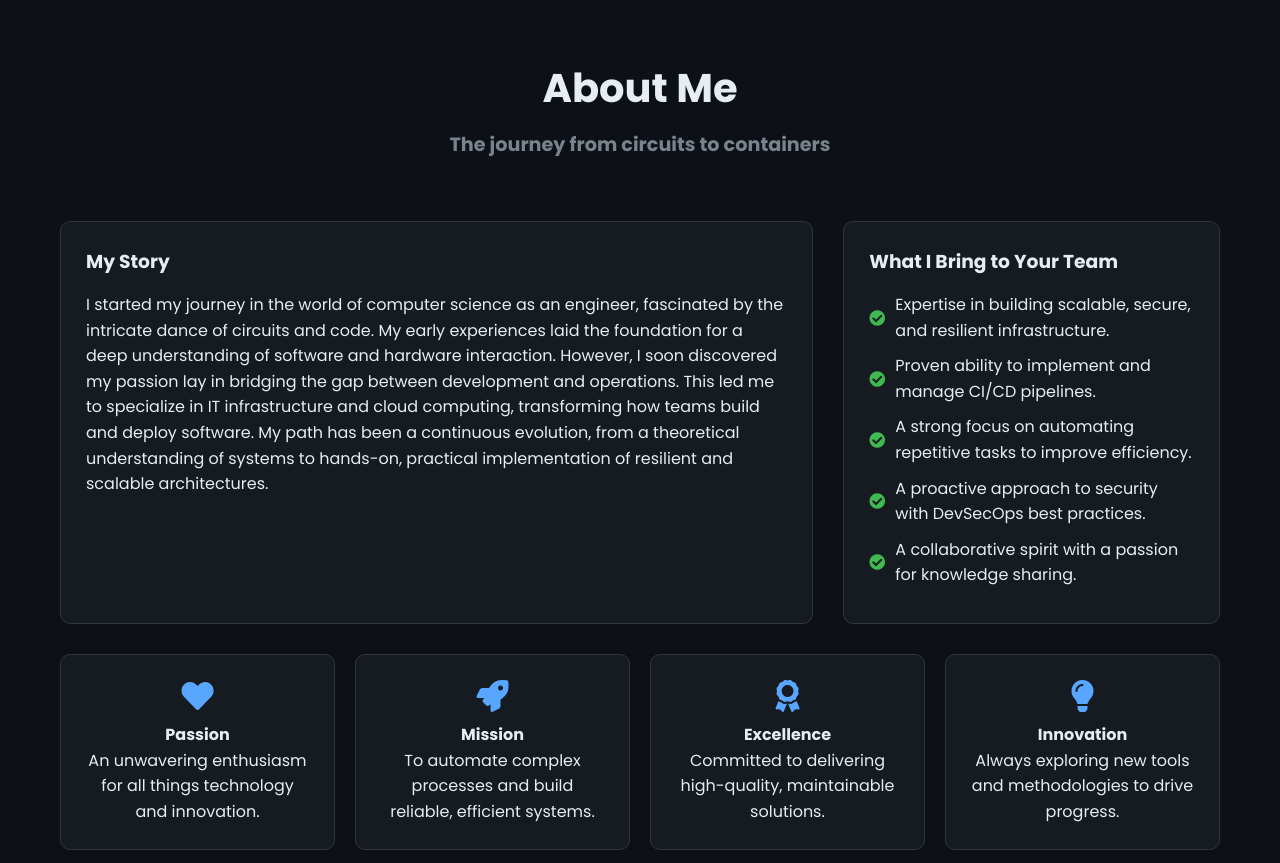
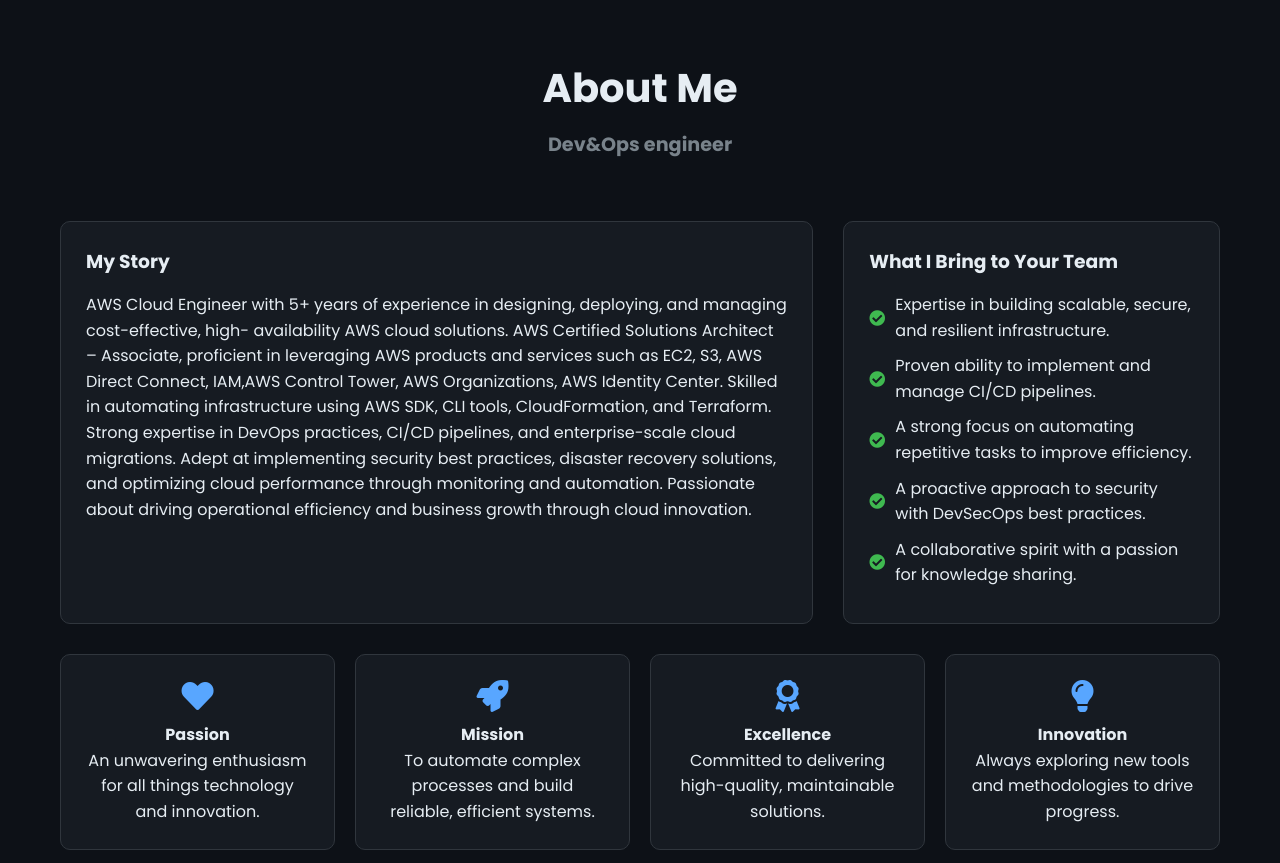
Before and after one commit to Manojvar/Portfolio, a plain HTML site: page index.html in a window 1280 px wide. Shown: the part 980-1843 px from the top of the page. Drawn offline with Linux system fonts and the light colour scheme.

Commit message:
Update index.html

```diff
--- a/index.html
+++ b/index.html
@@ -396,7 +396,7 @@
         <div class="container">
             <div class="hero-content">
                 <span class="badge">Available for DevOps Opportunities</span>
-                <h1>Med Aymen Chakroun</h1>
+                <h1>Manoj Varma Samanthapudi</h1>
                 <h2>Computer Science Engineer, <br> IT Infrastructure & Cloud Computing Specialist</h2>
                 <p>DevOps Engineer who automates the complex, secures the critical, and scales what matters</p>
                 <div class="skills-tags">
@@ -444,11 +444,18 @@
         <section class="about-section">
             <div class="container">
                 <h2 class="section-title">About Me</h2>
-                <h3 class="section-subtitle">The journey from circuits to containers</h3>
+                <h3 class="section-subtitle">Dev&Ops engineer</h3>
                 <div class="about-grid">
                     <div class="my-story-card card">
                         <h3>My Story</h3>
-                        <p>I started my journey in the world of computer science as an engineer, fascinated by the intricate dance of circuits and code. My early experiences laid the foundation for a deep understanding of software and hardware interaction. However, I soon discovered my passion lay in bridging the gap between development and operations. This led me to specialize in IT infrastructure and cloud computing, transforming how teams build and deploy software. My path has been a continuous evolution, from a theoretical understanding of systems to hands-on, practical implementation of resilient and scalable architectures.</p>
+                        <p>AWS Cloud Engineer with 5+ years of experience in designing, deploying, and managing cost-effective, high-
+availability AWS cloud solutions. AWS Certified Solutions Architect – Associate, proficient in leveraging AWS
+products and services such as EC2, S3, AWS Direct Connect, IAM,AWS Control Tower, AWS Organizations,
+AWS Identity Center. Skilled in automating infrastructure using AWS SDK, CLI tools, CloudFormation, and
+Terraform. Strong expertise in DevOps practices, CI/CD pipelines, and enterprise-scale cloud migrations. Adept
+at implementing security best practices, disaster recovery solutions, and optimizing cloud performance through
+monitoring and automation. Passionate about driving operational efficiency and business growth through cloud
+innovation.</p>
                     </div>
                     <div class="what-i-bring-card card">
                         <h3>What I Bring to Your Team</h3>
```
